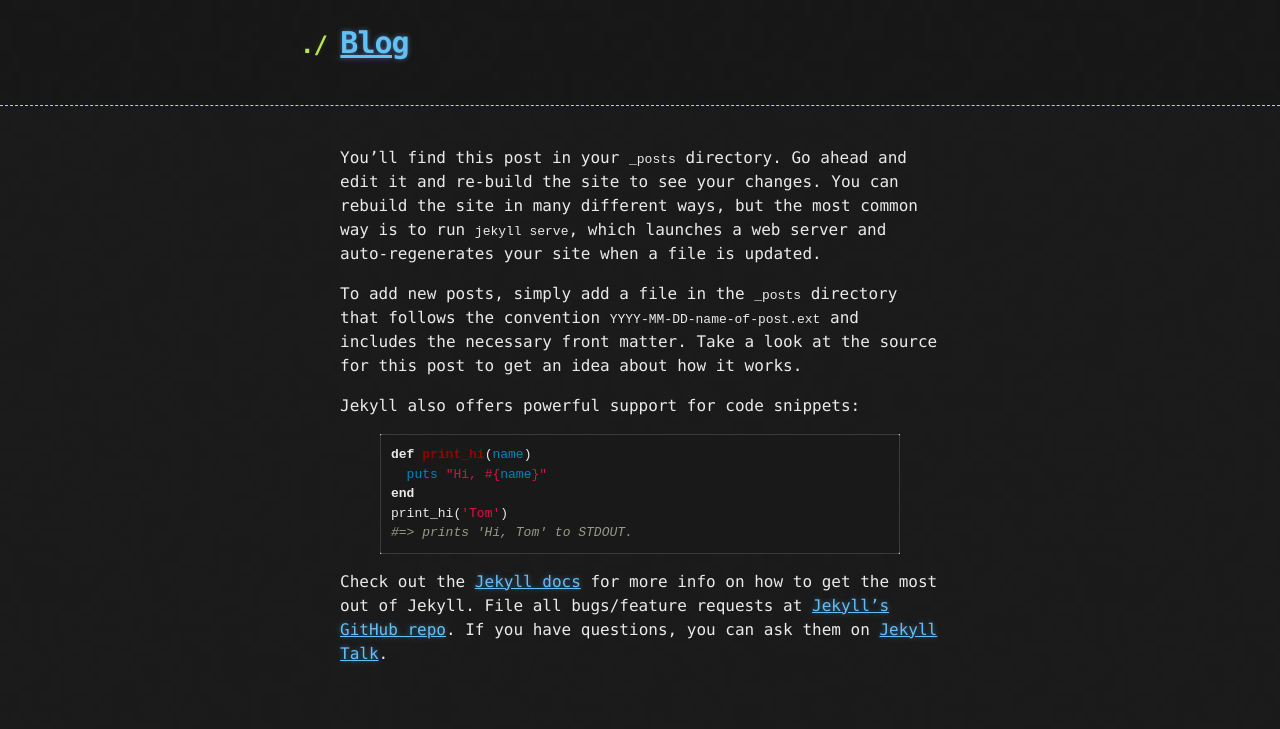
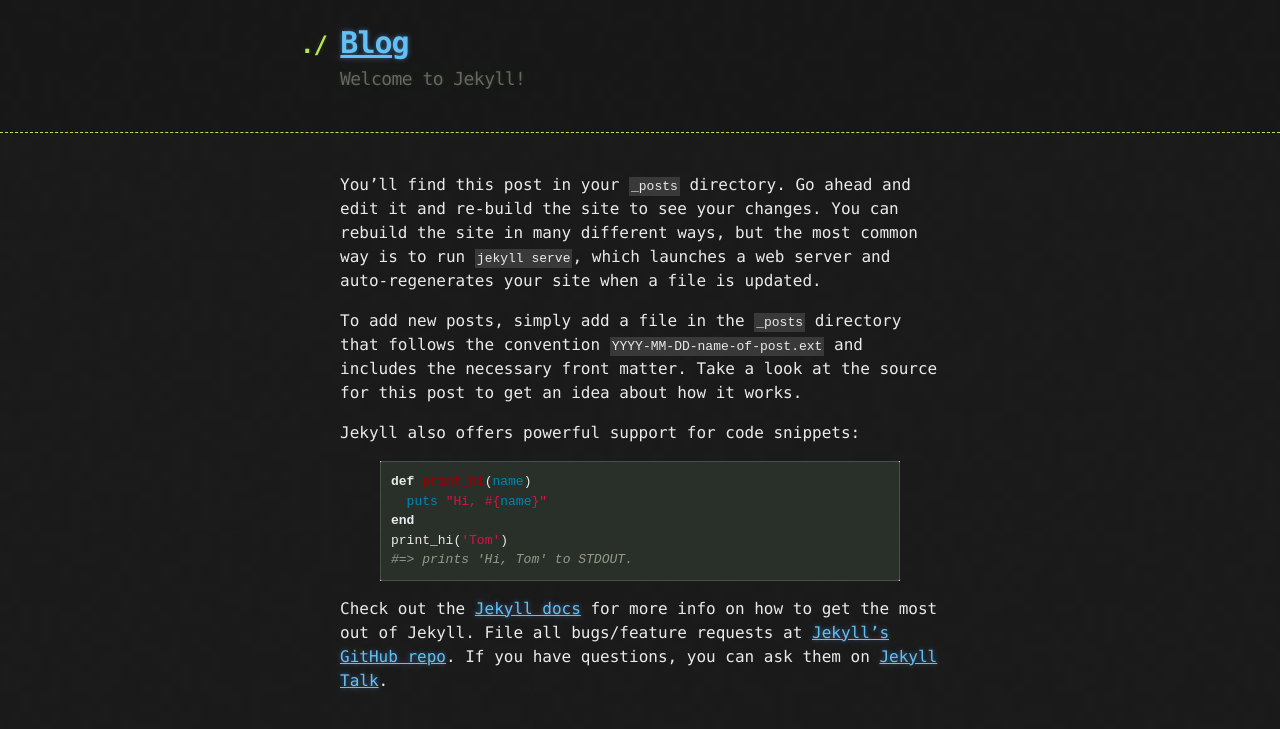
Before and after one commit to tomi77/blog, a Jekyll site: the page built from _posts/2016-08-21-welcome-to-jekyll.markdown, in a window 1280 px wide. Shown: the top 729 px of the page. Built offline with Jekyll 4.4.1, drawn with Linux system fonts in a browser that asks for light colours.

Commit message:
fix highlight

```diff
--- /dev/null
+++ b/_layouts/post.html
@@ -0,0 +1,35 @@
+<!DOCTYPE html>
+<html>
+
+<head>
+    <meta charset='utf-8'>
+    <meta http-equiv="X-UA-Compatible" content="chrome=1">
+
+    <link rel="stylesheet" type="text/css" href="/css/stylesheet.css" media="screen">
+    <link rel="stylesheet" type="text/css" href="/css/github-dark.css" media="screen">
+    <link rel="stylesheet" type="text/css" href="/css/syntax-highlighting.css" media="screen">
+
+    <title>{{ page.title | escape }}</title>
+</head>
+
+<body>
+
+    <header>
+        <div class="container">
+            <h1><a href="{{ " / " | prepend: site.baseurl }}">{{ site.title | escape }}</a></h1>
+            <h2>{{ page.title | escape }}</h2>
+        </div>
+    </header>
+
+    <div class="container">
+        <section id="main_content">
+            {{ content }}
+        </section>
+    </div>
+
+
+</body>
+
+</html>
+
+</div>
--- a/_posts/2016-08-21-welcome-to-jekyll.markdown
+++ b/_posts/2016-08-21-welcome-to-jekyll.markdown
@@ -1,5 +1,5 @@
 ---
-layout: base
+layout: post
 title:  "Welcome to Jekyll!"
 date:   2016-08-21 16:43:46 +0200
 categories: jekyll update
--- a/css/stylesheet.css
+++ b/css/stylesheet.css
@@ -150,7 +150,7 @@
 }
 
 pre {
-  background: rgba(0, 0, 0, 0.9);
+  background: rgba(18, 26, 18, 0.9);
   border: 1px solid rgba(255, 255, 255, 0.15);
   padding: 10px;
   border-radius: 2px;
--- a/css/syntax-highlighting.css
+++ b/css/syntax-highlighting.css
@@ -1,70 +1,203 @@
 /**
  * Syntax highlighting styles
  */
+
 .highlight {
     background: #fff;
 }
-
-.highlighter-rouge .highlight {
-      background: #eef;
-    }
-
-.highlight .c     { color: #998; font-style: italic }
-.highlight .err   { color: #a61717; background-color: #e3d2d2 }
-.highlight .k     { font-weight: bold }
-.highlight .o     { font-weight: bold }
-.highlight .cm    { color: #998; font-style: italic }
-.highlight .cp    { color: #999; font-weight: bold }
-.highlight .c1    { color: #998; font-style: italic }
-.highlight .cs    { color: #999; font-weight: bold; font-style: italic }
-.highlight .gd    { color: #000; background-color: #fdd }
-.highlight .gd .x { color: #000; background-color: #faa }
-.highlight .ge    { font-style: italic }
-.highlight .gr    { color: #a00 }
-.highlight .gh    { color: #999 }
-.highlight .gi    { color: #000; background-color: #dfd }
-.highlight .gi .x { color: #000; background-color: #afa }
-.highlight .go    { color: #888 }
-.highlight .gp    { color: #555 }
-.highlight .gs    { font-weight: bold }
-.highlight .gu    { color: #aaa }
-.highlight .gt    { color: #a00 }
-.highlight .kc    { font-weight: bold }
-.highlight .kd    { font-weight: bold }
-.highlight .kp    { font-weight: bold }
-.highlight .kr    { font-weight: bold }
-.highlight .kt    { color: #458; font-weight: bold }
-.highlight .m     { color: #099 }
-.highlight .s     { color: #d14 }
-.highlight .na    { color: #008080 }
-.highlight .nb    { color: #0086B3 }
-.highlight .nc    { color: #458; font-weight: bold }
-.highlight .no    { color: #008080 }
-.highlight .ni    { color: #800080 }
-.highlight .ne    { color: #900; font-weight: bold }
-.highlight .nf    { color: #900; font-weight: bold }
-.highlight .nn    { color: #555 }
-.highlight .nt    { color: #000080 }
-.highlight .nv    { color: #008080 }
-.highlight .ow    { font-weight: bold }
-.highlight .w     { color: #bbb }
-.highlight .mf    { color: #099 }
-.highlight .mh    { color: #099 }
-.highlight .mi    { color: #099 }
-.highlight .mo    { color: #099 }
-.highlight .sb    { color: #d14 }
-.highlight .sc    { color: #d14 }
-.highlight .sd    { color: #d14 }
-.highlight .s2    { color: #d14 }
-.highlight .se    { color: #d14 }
-.highlight .sh    { color: #d14 }
-.highlight .si    { color: #d14 }
-.highlight .sx    { color: #d14 }
-.highlight .sr    { color: #009926 }
-.highlight .s1    { color: #d14 }
-.highlight .ss    { color: #990073 }
-.highlight .bp    { color: #999 }
-.highlight .vc    { color: #008080 }
-.highlight .vg    { color: #008080 }
-.highlight .vi    { color: #008080 }
-.highlight .il    { color: #099 }
+.highlighter-rouge {
+    background: #393939;
+    padding: 2px;
+}
+.highlight .c {
+    color: #998;
+    font-style: italic
+}
+.highlight .err {
+    color: #a61717;
+    background-color: #e3d2d2
+}
+.highlight .k {
+    font-weight: bold
+}
+.highlight .o {
+    font-weight: bold
+}
+.highlight .cm {
+    color: #998;
+    font-style: italic
+}
+.highlight .cp {
+    color: #999;
+    font-weight: bold
+}
+.highlight .c1 {
+    color: #998;
+    font-style: italic
+}
+.highlight .cs {
+    color: #999;
+    font-weight: bold;
+    font-style: italic
+}
+.highlight .gd {
+    color: #000;
+    background-color: #fdd
+}
+.highlight .gd .x {
+    color: #000;
+    background-color: #faa
+}
+.highlight .ge {
+    font-style: italic
+}
+.highlight .gr {
+    color: #a00
+}
+.highlight .gh {
+    color: #999
+}
+.highlight .gi {
+    color: #000;
+    background-color: #dfd
+}
+.highlight .gi .x {
+    color: #000;
+    background-color: #afa
+}
+.highlight .go {
+    color: #888
+}
+.highlight .gp {
+    color: #555
+}
+.highlight .gs {
+    font-weight: bold
+}
+.highlight .gu {
+    color: #aaa
+}
+.highlight .gt {
+    color: #a00
+}
+.highlight .kc {
+    font-weight: bold
+}
+.highlight .kd {
+    font-weight: bold
+}
+.highlight .kp {
+    font-weight: bold
+}
+.highlight .kr {
+    font-weight: bold
+}
+.highlight .kt {
+    color: #458;
+    font-weight: bold
+}
+.highlight .m {
+    color: #099
+}
+.highlight .s {
+    color: #d14
+}
+.highlight .na {
+    color: #008080
+}
+.highlight .nb {
+    color: #0086B3
+}
+.highlight .nc {
+    color: #458;
+    font-weight: bold
+}
+.highlight .no {
+    color: #008080
+}
+.highlight .ni {
+    color: #800080
+}
+.highlight .ne {
+    color: #900;
+    font-weight: bold
+}
+.highlight .nf {
+    color: #900;
+    font-weight: bold
+}
+.highlight .nn {
+    color: #555
+}
+.highlight .nt {
+    color: #000080
+}
+.highlight .nv {
+    color: #008080
+}
+.highlight .ow {
+    font-weight: bold
+}
+.highlight .w {
+    color: #bbb
+}
+.highlight .mf {
+    color: #099
+}
+.highlight .mh {
+    color: #099
+}
+.highlight .mi {
+    color: #099
+}
+.highlight .mo {
+    color: #099
+}
+.highlight .sb {
+    color: #d14
+}
+.highlight .sc {
+    color: #d14
+}
+.highlight .sd {
+    color: #d14
+}
+.highlight .s2 {
+    color: #d14
+}
+.highlight .se {
+    color: #d14
+}
+.highlight .sh {
+    color: #d14
+}
+.highlight .si {
+    color: #d14
+}
+.highlight .sx {
+    color: #d14
+}
+.highlight .sr {
+    color: #009926
+}
+.highlight .s1 {
+    color: #d14
+}
+.highlight .ss {
+    color: #990073
+}
+.highlight .bp {
+    color: #999
+}
+.highlight .vc {
+    color: #008080
+}
+.highlight .vg {
+    color: #008080
+}
+.highlight .vi {
+    color: #008080
+}
+.highlight .il {
+    color: #099
+}
```
